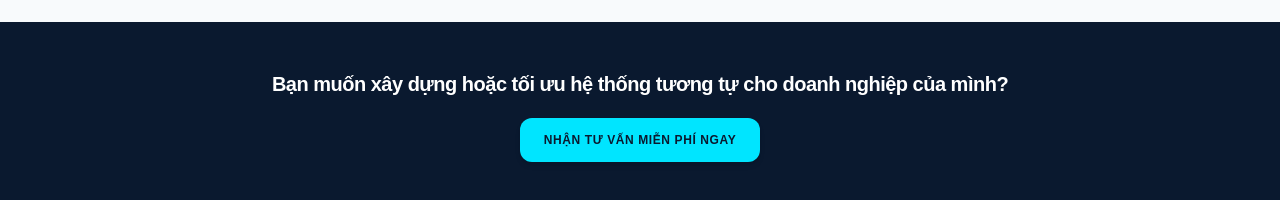
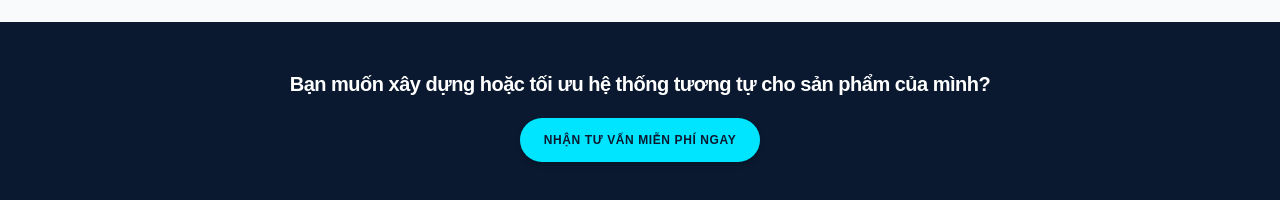
Before and after one commit to DBPCod/Portfolio, a Next.js app in the folder portfolio/: page /project/he-thong-erp-doanh-nghiep in a window 1280 px wide. Shown: the part 2391-2591 px from the top of the page. Built offline with nearby package versions, Linux system fonts and the light colour scheme.

Commit message:
fix: chỉnh sửa lại hình dáng button và text ở footter giao diện chi tiết dự án

```diff
--- a/portfolio/app/project/[slug]/page.tsx
+++ b/portfolio/app/project/[slug]/page.tsx
@@ -347,9 +347,9 @@ export default function ProjectDetail({
       {/* SECTION 5: BOTTOM CALL TO ACTION BANNER */}
       <section className="w-full bg-[#0A192F] text-white py-12 text-center px-6">
         <h2 className="text-lg md:text-xl font-bold tracking-tight">
-          Bạn muốn xây dựng hoặc tối ưu hệ thống tương tự cho doanh nghiệp của mình?
+          Bạn muốn xây dựng hoặc tối ưu hệ thống tương tự cho sản phẩm của mình?
         </h2>
-        <button className="mt-5 bg-[#00E5FF] hover:bg-cyan-400 text-[#0A192F] text-xs font-bold uppercase tracking-wider px-6 py-3.5 rounded-xl transition-all shadow-md cursor-pointer">
+        <button className="mt-5 bg-[#00E5FF] hover:bg-cyan-400 text-[#0A192F] text-xs font-bold uppercase tracking-wider px-6 py-3.5 rounded-full transition-all shadow-md cursor-pointer">
           Nhận tư vấn miễn phí ngay
         </button>
       </section>
```
